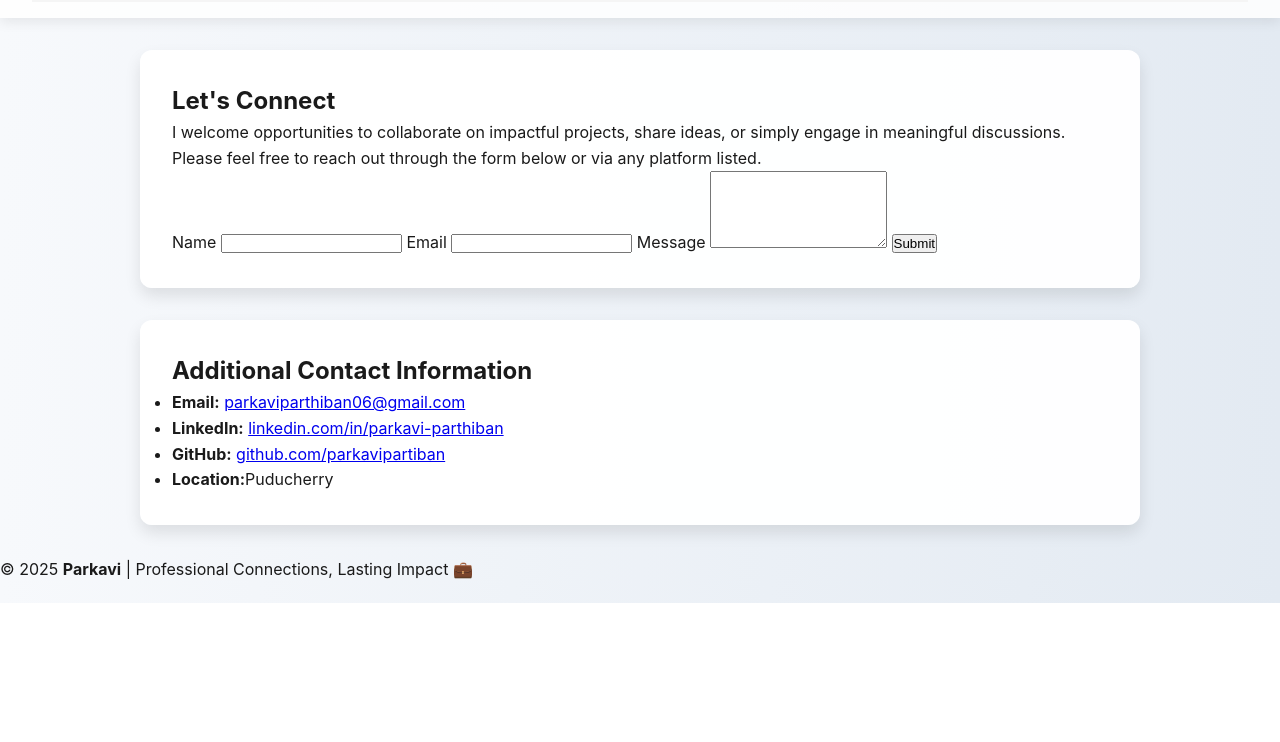
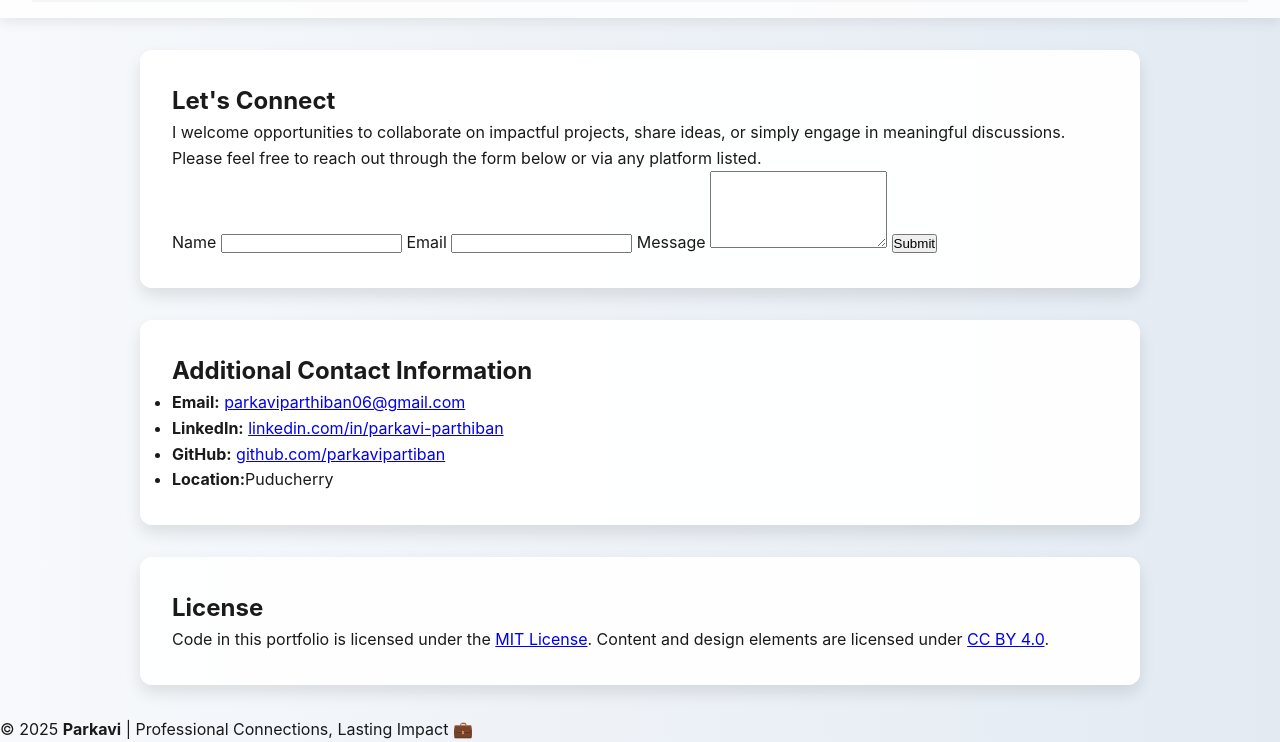
Before and after one commit to parkaviparthiban/Portfolio, a plain HTML site: page contact.html in a window 1280 px wide. Shown: the part 197-939 px from the top of the page. Before the commit the page ends 800 px from the top, so only its background shows below. Drawn offline with Linux system fonts and the light colour scheme.

Commit message:
Add license section to portfolio front page

```diff
--- a/contact.html
+++ b/contact.html
@@ -55,6 +55,16 @@
       <li><strong>Location:</strong>Puducherry</li>
     </ul>
   </section>
+  <section id="license">
+  <h2>License</h2>
+  <p>
+    Code in this portfolio is licensed under the
+    <a href="https://opensource.org/licenses/MIT" target="_blank">MIT License</a>.
+    Content and design elements are licensed under
+    <a href="https://creativecommons.org/licenses/by/4.0/" target="_blank">CC BY 4.0</a>.
+  </p>
+</section>
+
 
   <footer>
     <p>&copy; 2025 <strong>Parkavi</strong> | Professional Connections, Lasting Impact 💼</p>
```
